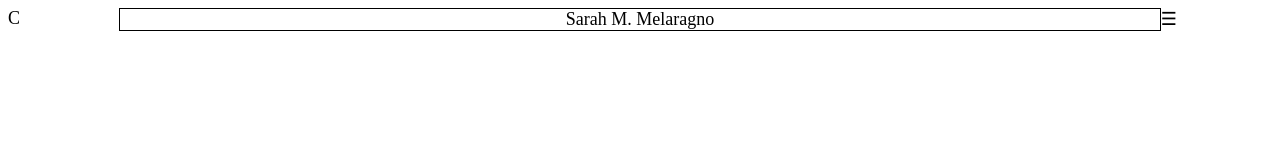
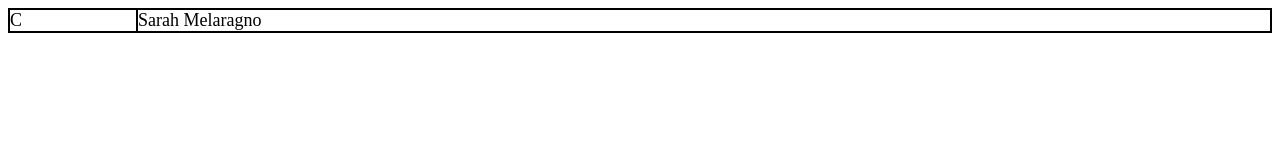
Before and after one commit to melasar/samplePortfolio, a plain HTML site: page index.html in a window 1280 px wide. Drawn offline with Linux system fonts and the light colour scheme.

Commit message:
border add
added black borders for visibility

```diff
--- a/css/style.css
+++ b/css/style.css
@@ -3,19 +3,22 @@
 
 /* Header styles */
 header {display: flex;
-flex-direction: row;}
+flex-direction: row;
+border: 1px solid black;}
 
 #logo {
   flex: 1;
+  border: 1px solid black;
 }
 
-.name {text-align: center;
+.name {text-align: left;
   background-color: ;
   border: 1px solid black;
   flex-grow: 8;
 }
 
-.navButton {flex: 1;}
+.navButton {flex: 1;
+border: 1px solid black;}
 
 /* End header styles */
 
--- a/index.html
+++ b/index.html
@@ -10,8 +10,10 @@
   <body>
     <header>
       <div id="logo">C</div>
-      <div class="name">Sarah M. Melaragno</div>
-      <div class="navButton">&#9776;</div> <!-- Results in ☰ -->
+      <div class="name">Sarah Melaragno</div>
+    <!--<div class="navButton">&#9776;</div>--> <!-- Results in ☰ -->
+      <div id="nav"></div>
+
     </header>
 
       <main>
```
